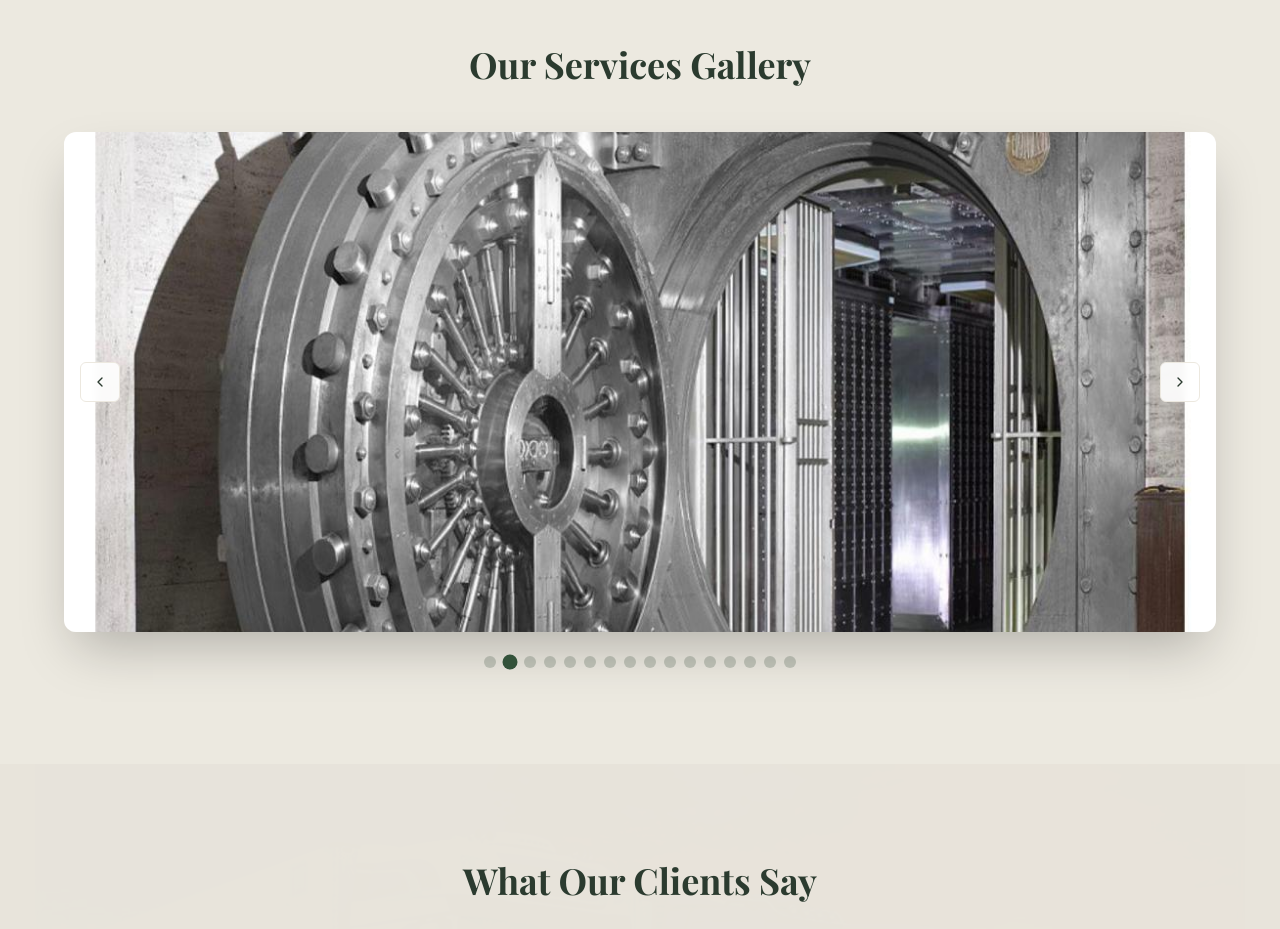
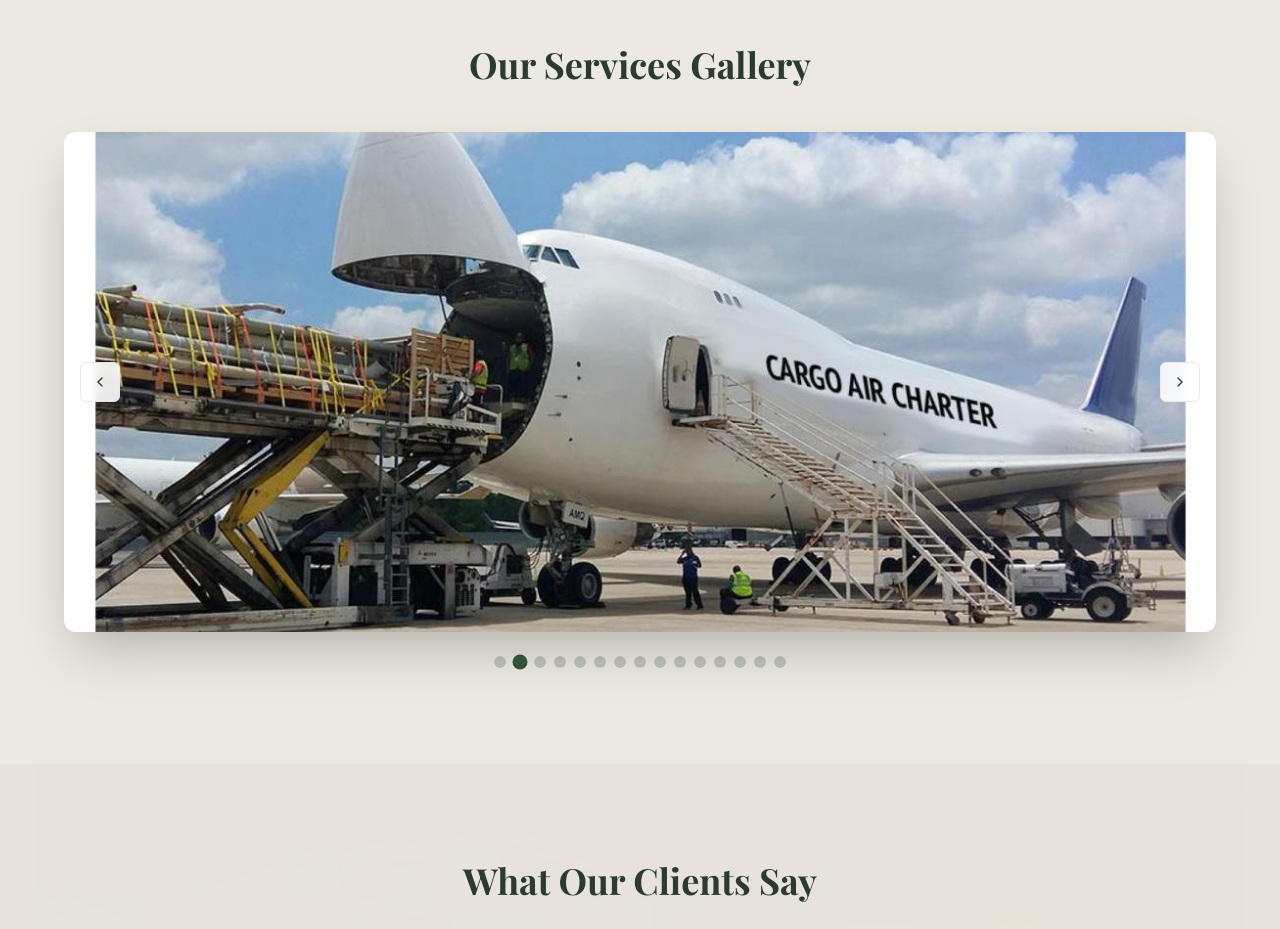
Before and after one commit to moBarrie/mg-secureship-app, a Next.js app: page / in a window 1280 px wide. Shown: the part 2120-3049 px from the top of the page. Built offline with nearby package versions, Linux system fonts and the light colour scheme; grey boxes are pictures that could not be loaded.

Commit message:
fix: remove deleted gold-shipping.jpeg from carousel

```diff
--- a/src/app/page.tsx
+++ b/src/app/page.tsx
@@ -336,11 +336,6 @@ export default function Home() {
             <Carousel
               items={[
                 {
-                  src: "/images/gold-shipping.jpeg",
-                  alt: "Gold shipping and transport",
-                  title: "Gold Shipping Services",
-                },
-                {
                   src: "/images/vault.jpeg",
                   alt: "Secure vault facility",
                   title: "Secure Storage Facilities",
```
